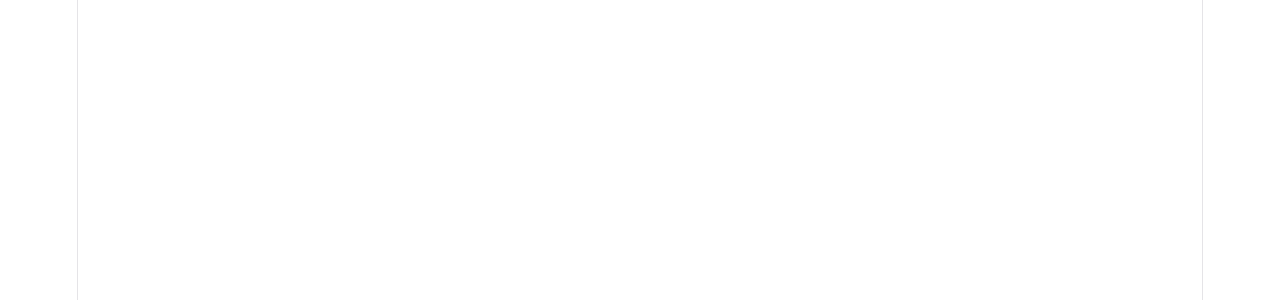
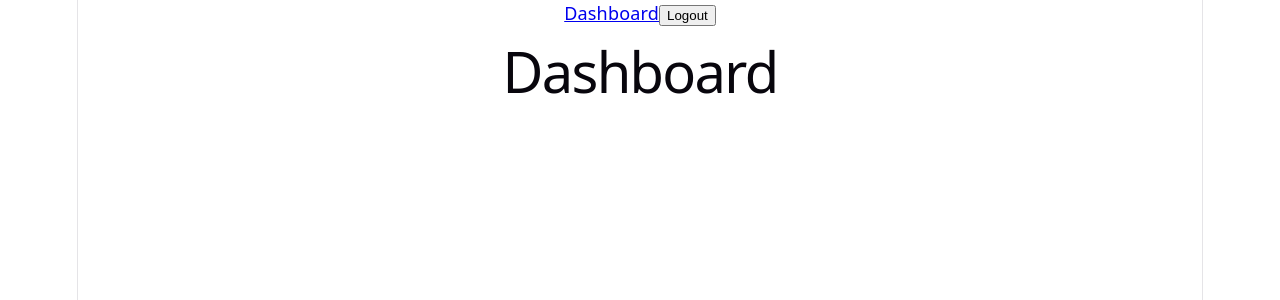
Before and after one commit to VincenzoLivigni/hire_flow, a React app in the folder frontend/: page /dashboard in a window 1280 px wide. Shown: the top 300 px of the page. Built offline with nearby package versions, Linux system fonts and the light colour scheme; the HTML template or start-up script is replaced by a standard one.

Commit message:
setup React routing and base components

```diff
--- a/frontend/src/App.jsx
+++ b/frontend/src/App.jsx
@@ -1,8 +1,20 @@
+import { BrowserRouter, Route, Routes } from "react-router-dom"
+import { GlobalProvider } from "./contexts/GlobalContext"
+import Login from "./pages/Login"
+import Dashboard from "./pages/Dashboard"
+
 function App() {
 
   return (
     <>
-
+      <GlobalProvider>
+        <BrowserRouter>
+          <Routes>
+            <Route path="/" element={<Login />} />
+            <Route path="/dashboard" element={<Dashboard />} />
+          </Routes>
+        </BrowserRouter>
+      </GlobalProvider>
     </>
   )
 }
--- /dev/null
+++ b/frontend/src/components/Header.jsx
@@ -0,0 +1,15 @@
+import { NavLink } from "react-router-dom";
+
+export default function Header() {
+
+    return (
+        <>
+            <header>
+                <nav>
+                    <NavLink to="/dashboard">Dashboard</NavLink>
+                    <button>Logout</button>
+                </nav>
+            </header>
+        </>
+    )
+}
--- /dev/null
+++ b/frontend/src/contexts/GlobalContext.jsx
@@ -0,0 +1,14 @@
+import { createContext } from "react";
+
+export const GlobalContext = createContext()
+
+export function GlobalProvider({ children }) {
+
+    return (
+        <GlobalContext.Provider value={{
+
+        }}>
+            {children}
+        </GlobalContext.Provider>
+    )
+}
--- /dev/null
+++ b/frontend/src/pages/Dashboard.jsx
@@ -0,0 +1,12 @@
+import Header from "../components/Header";
+
+export default function Dashboard() {
+
+    return (
+        <>
+            <Header />
+
+            <h1>Dashboard</h1>
+        </>
+    )
+}
--- /dev/null
+++ b/frontend/src/pages/Login.jsx
@@ -0,0 +1,8 @@
+export default function Login() {
+
+    return (
+        <>
+            <h1>Login</h1>
+        </>
+    )
+}
```
